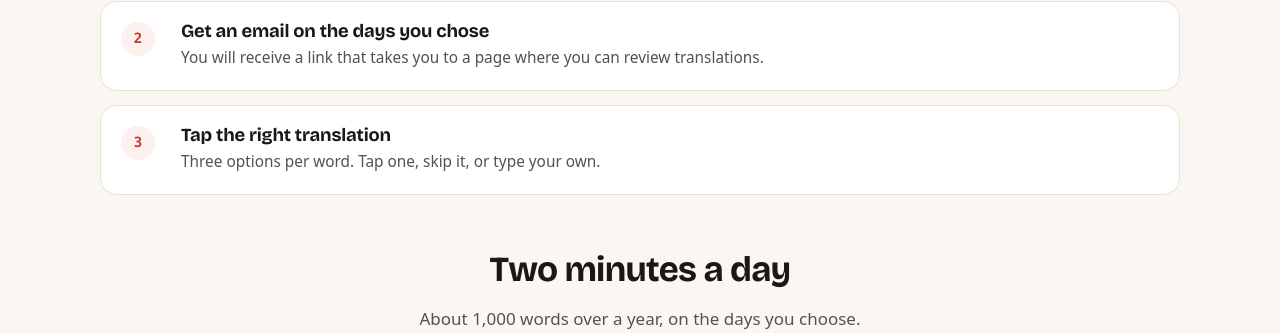
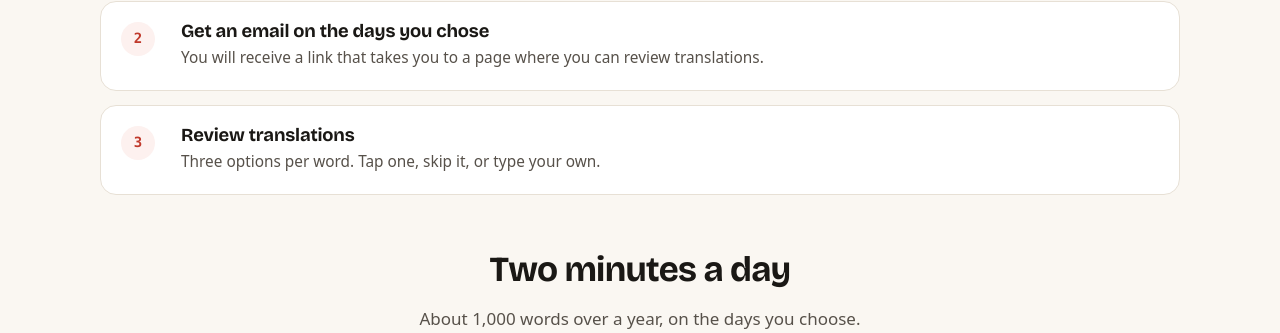
Before and after one commit to michsethowusu/SHOLA, a Flask app: page / in a window 1280 px wide. Shown: the part 1476-1809 px from the top of the page. Run offline with Flask 3, Linux system fonts and the light colour scheme; data that the repository does not hold is empty.

Commit message:
Title step 3 Review translations
Co-Authored-By: Claude Opus 5 (1M context) <noreply@anthropic.com>

```diff
--- a/shola/templates/index.html
+++ b/shola/templates/index.html
@@ -99,7 +99,7 @@
       </div>
       <div class="step">
         <div>
-          <h3>Tap the right translation</h3>
+          <h3>Review translations</h3>
           <p>Three options per word. Tap one, skip it, or type your own.</p>
         </div>
       </div>
```
